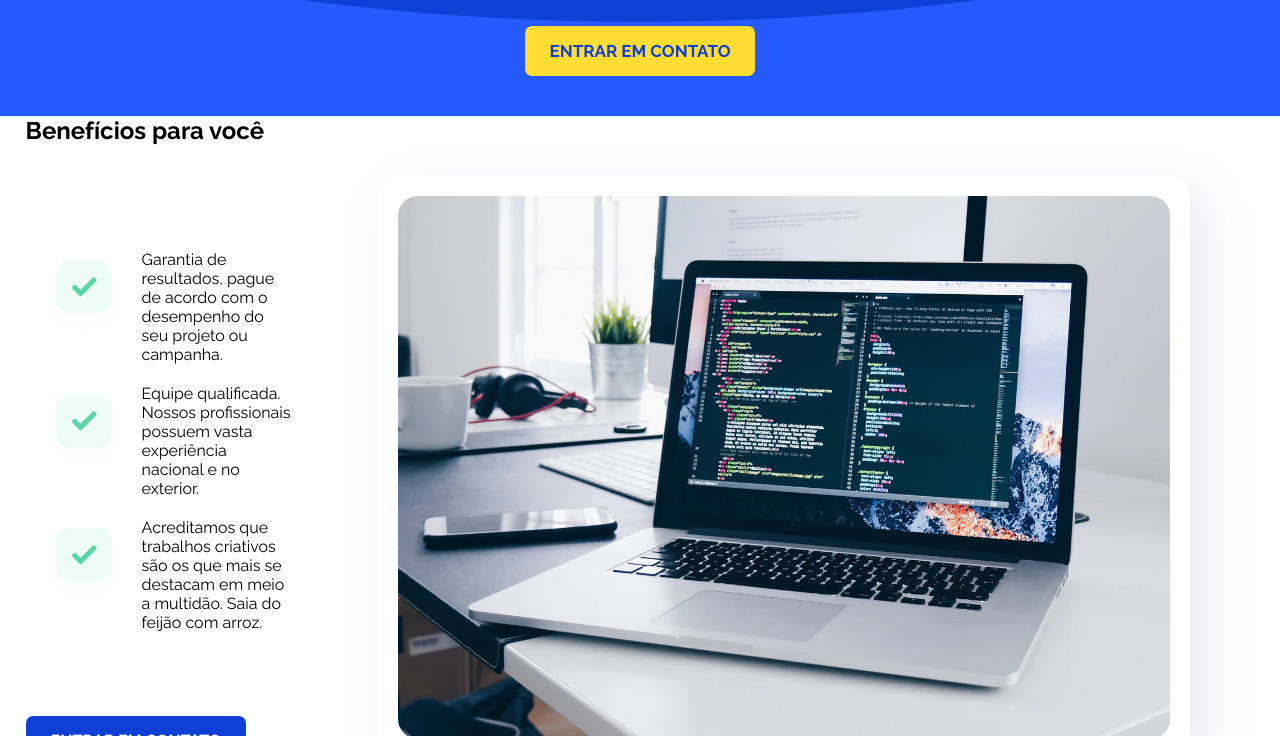
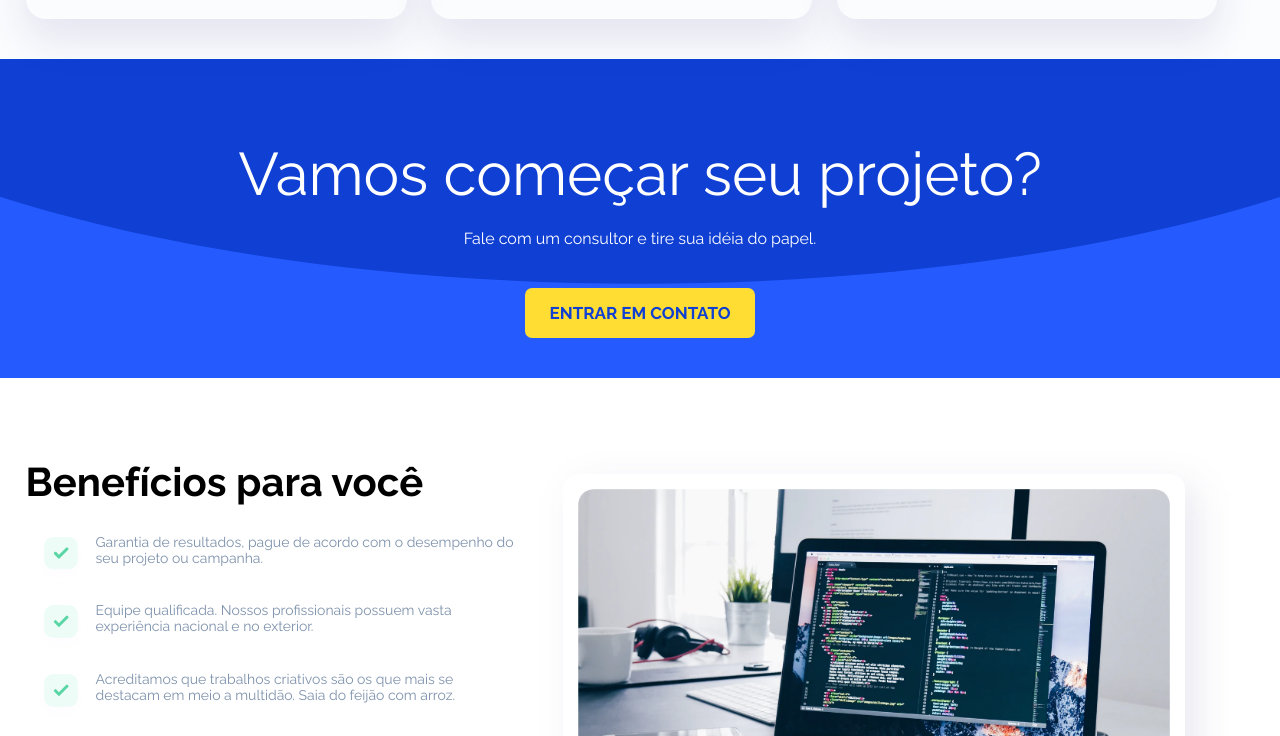
Before and after one commit to VictorFerri/ProjectFrontEndJS, a plain HTML site: page index.html in a window 1280 px wide. Shown: the part 2064-2800 px from the top of the page. Drawn offline with Linux system fonts and the light colour scheme.

Commit message:
UpdateFinal

```diff
--- a/index.html
+++ b/index.html
@@ -86,26 +86,19 @@
         <a href="/contato">ENTRAR EM CONTATO</a>
     </section> <!-- cta -->
     <section class="benefitsForYou">
-        <div class="center">
-            <h1>Benefícios para você</h1>
-            <div class="benefits">
-                <div class="boxBenefits">
-                    <img src="images/checklist.svg" alt="">
-                    <p>Garantia de resultados, pague de acordo com o desempenho do seu projeto ou campanha.</p>
-                </div> <!-- boxBenefits -->
-                <div class="boxBenefits">
-                    <img src="images/checklist.svg" alt="">
-                    <p>Equipe qualificada. Nossos profissionais possuem vasta experiência nacional e no exterior.</p>
-                </div> <!-- boxBenefits -->
-                <div class="boxBenefits">
-                    <img src="images/checklist.svg" alt="">
-                    <p>Acreditamos que trabalhos criativos são os que mais se destacam em meio a multidão. Saia do feijão com arroz.</p>
-                </div> <!-- boxBenefits -->
-            </div> <!-- benefits -->
-            <a href="/contato">ENTRAR EM CONTATO</a>
+        <div class="center" style="max-width: 1280px;">
+            <div class="boxBenefits">
+                <h1>Benefícios para você</h1>
+                <p><img src="images/checklist.svg" alt=""><span>Garantia de resultados, pague de acordo com o desempenho do seu projeto ou campanha.</span></p>
+                <p><img src="images/checklist.svg" alt=""><span>Equipe qualificada. Nossos profissionais possuem vasta experiência nacional e no exterior.</span></p>
+                <p><img src="images/checklist.svg" alt=""><span>Acreditamos que trabalhos criativos são os que mais se destacam em meio a multidão. Saia do feijão com arroz.</span></p>
+                <a href="/contato">ENTRAR EM CONTATO</a>
+            </div> <!-- boxBenefits -->
+            <div class="imgBenefits">
+                <img src="images/mackbook.png" alt="">
+            </div>
 
         </div> <!-- center -->
-        <img src="images/mackbook.png" alt="">
     </section> <!-- benefitsForYou -->
 </body>
 </html>
--- a/style.css
+++ b/style.css
@@ -7,7 +7,7 @@
 
     section.main{
         background-image: url('images/bg.svg');
-    min-height: 700px;
+        min-height: 1280px;
         background-position: center;
         background-size: cover;
         padding: 20px 0px 80px 0px;
@@ -165,29 +165,64 @@ section.cta a{
     }
 
     section.benefitsForYou{
-    display: flex;
-    margin: 0;
+        padding: 50px 0px;
+
     }
 
     .boxBenefits{
-    display: flex;
+        width: 40%;
+        margin-top: 30px;
+    }
+
+    .boxBenefits h1{
+        color: black;
+        font-size: 40px;
+        margin-bottom: 20px;
     }
 
     .boxBenefits p{
-    padding-top: 20px;
+        font-size: 14px;
+        vertical-align: middle;
+        color: #7E92AC;
     }
 
-section.benefitsForYou .center a{
+    .boxBenefits span{
         display: inline-block;
+        width: calc(100% - 70px);
+    }
+
+    .boxBenefits img{
+        display: inline-block;
+        vertical-align: middle;
+        width: 70px;
+    }
+
+    .imgBenefits{
+        width: 60%;
+    }
+
+    .imgBenefits img{
+        max-width: 100%;
+    }
+
+    section.benefitsForYou a{
+        display: inline-block;
+        border-radius: 7px;
+        padding: 15px 25px;
+        font-weight: bold;
+        font-size: 17px;
         background-color: #0F3FD3;
         text-decoration: none;
-    font-weight: bold;
-    border-radius: 7px;
-    padding: 15px 25px;
         color: white;
+        margin: 20px 0px 0px 3px;
     }
 
     @media screen and (max-width: 768px){
+        .boxBenefits, .imgBenefits{
+            width: 100%;
+            margin-bottom: 30px;
+        }
+
         .differentials{
             flex-wrap: wrap;
         }
```
Lines whose indentation alone changed are shown as unchanged.
